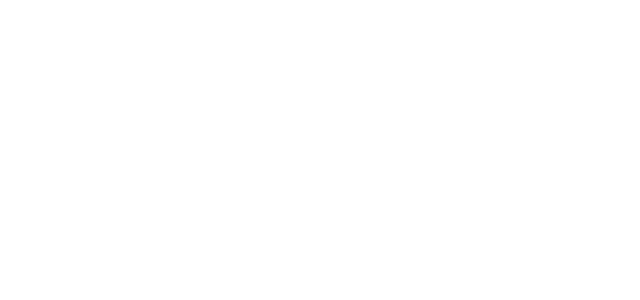
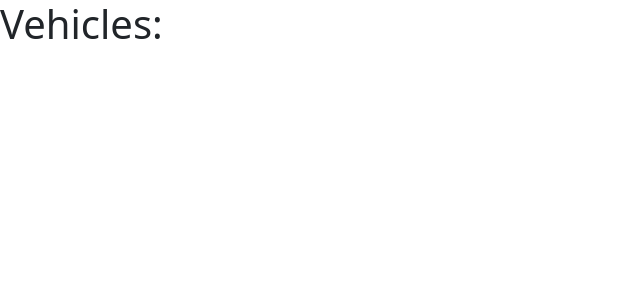
Before and after one commit to Tech-Student-Labs/lti-car-client-2, an Angular app: page / in a window 1280 px wide. Shown: the top 300 px of the page, without its empty margins (0-640 px from the left). Built offline with nearby package versions, Linux system fonts and the light colour scheme.

Commit message:
added routing, ngFor displaying vehicle components

```diff
--- a/src/app/app-routing.module.ts
+++ b/src/app/app-routing.module.ts
@@ -1,7 +1,10 @@
 import { NgModule } from '@angular/core';
 import { RouterModule, Routes } from '@angular/router';
+import { VehicleListComponent } from './components/vehicle-list/vehicle-list.component';
 
-const routes: Routes = [];
+const routes: Routes = [
+  { path: '', component: VehicleListComponent },
+];
 
 @NgModule({
   imports: [RouterModule.forRoot(routes)],
--- a/src/app/components/app/app.component.html
+++ b/src/app/components/app/app.component.html
@@ -0,0 +1 @@
+<router-outlet></router-outlet>
--- a/src/app/components/vehicle-list/vehicle-list.component.html
+++ b/src/app/components/vehicle-list/vehicle-list.component.html
@@ -1 +1,5 @@
-<app-vehicle *ngFor="let vehicle of vehicles"></app-vehicle>
+<h1>Vehicles:</h1>
+<app-vehicle
+  *ngFor="let vehicle of vehicles"
+  [vehicle]="vehicle"
+></app-vehicle>
--- a/src/app/components/vehicle-list/vehicle-list.component.ts
+++ b/src/app/components/vehicle-list/vehicle-list.component.ts
@@ -7,9 +7,10 @@
   styleUrls: ['./vehicle-list.component.css'],
 })
 export class VehicleListComponent implements OnInit {
+  //TODO inject service
   constructor() {}
 
-  vehicles : Vehicle[]= [];
+  vehicles: Vehicle[] = [];
 
   ngOnInit(): void {}
 }
--- a/src/app/components/vehicle/vehicle.component.ts
+++ b/src/app/components/vehicle/vehicle.component.ts
@@ -1,4 +1,5 @@
-import { Component, OnInit } from '@angular/core';
+import { Component, Input, OnInit } from '@angular/core';
+import { Vehicle } from 'src/app/models/vehicle';
 
 @Component({
   selector: 'app-vehicle',
@@ -8,5 +9,7 @@
 export class VehicleComponent implements OnInit {
   constructor() {}
 
+  @Input() vehicle: Vehicle;
+
   ngOnInit(): void {}
 }
```
